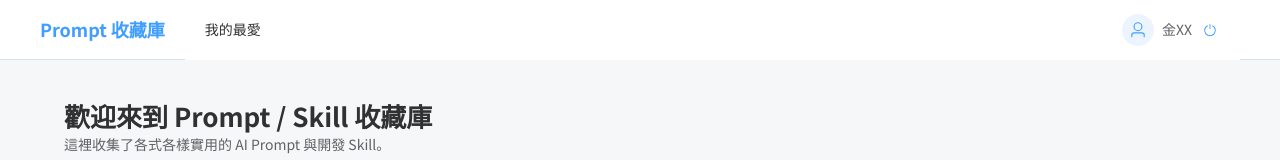
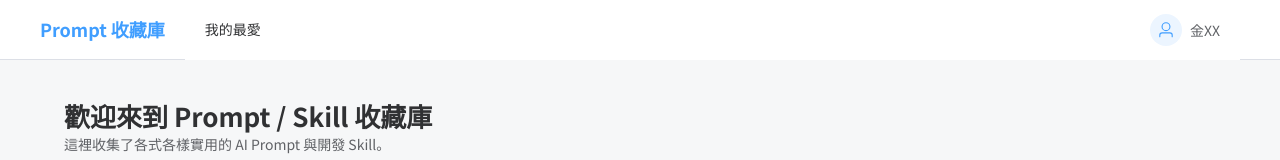
Before and after one commit to vdiefn/prompts-and-skills-collection, a Vue app: page / in a window 1280 px wide. Shown: the top 160 px of the page. Built offline with nearby package versions, Linux system fonts and the light colour scheme.

Commit message:
feat: update home page layout

```diff
--- a/src/layouts/FrontLayout.vue
+++ b/src/layouts/FrontLayout.vue
@@ -2,7 +2,7 @@
 import { ref, computed } from 'vue'
 import { useRouter, useRoute } from 'vue-router'
 import { ElMessage } from 'element-plus'
-import { User, SwitchButton } from '@element-plus/icons-vue'
+import { User } from '@element-plus/icons-vue'
 
 const route = useRoute()
 const router = useRouter()
@@ -50,19 +50,18 @@ const handleLogout = () => {
           <div class="flex-grow" />
 
           <div class="user-profile-wrapper">
+            <el-dropdown placement="bottom">
             <div class="avatar-container">
               <el-avatar :size="32" :icon="User" class="custom-avatar" />
               <span class="username-text">{{ userInfo?.username }}</span>
-              <el-button
-                type="primary"
-                link
-                :icon="SwitchButton"
-                class="logout-btn"
-                title="登出"
-                @click="handleLogout"
-              />
             </div>
-          </div>
+            <template #dropdown>
+              <el-dropdown-menu>
+                <el-dropdown-item @click="handleLogout">登出</el-dropdown-item>
+              </el-dropdown-menu>
+            </template>
+          </el-dropdown>
+        </div>
         </el-menu>
       </div>
     </el-header>
@@ -119,6 +118,7 @@ const handleLogout = () => {
   display: flex;
   align-items: center;
   gap: 8px;
+  cursor: pointer;
   outline: none;
 }
 
```
